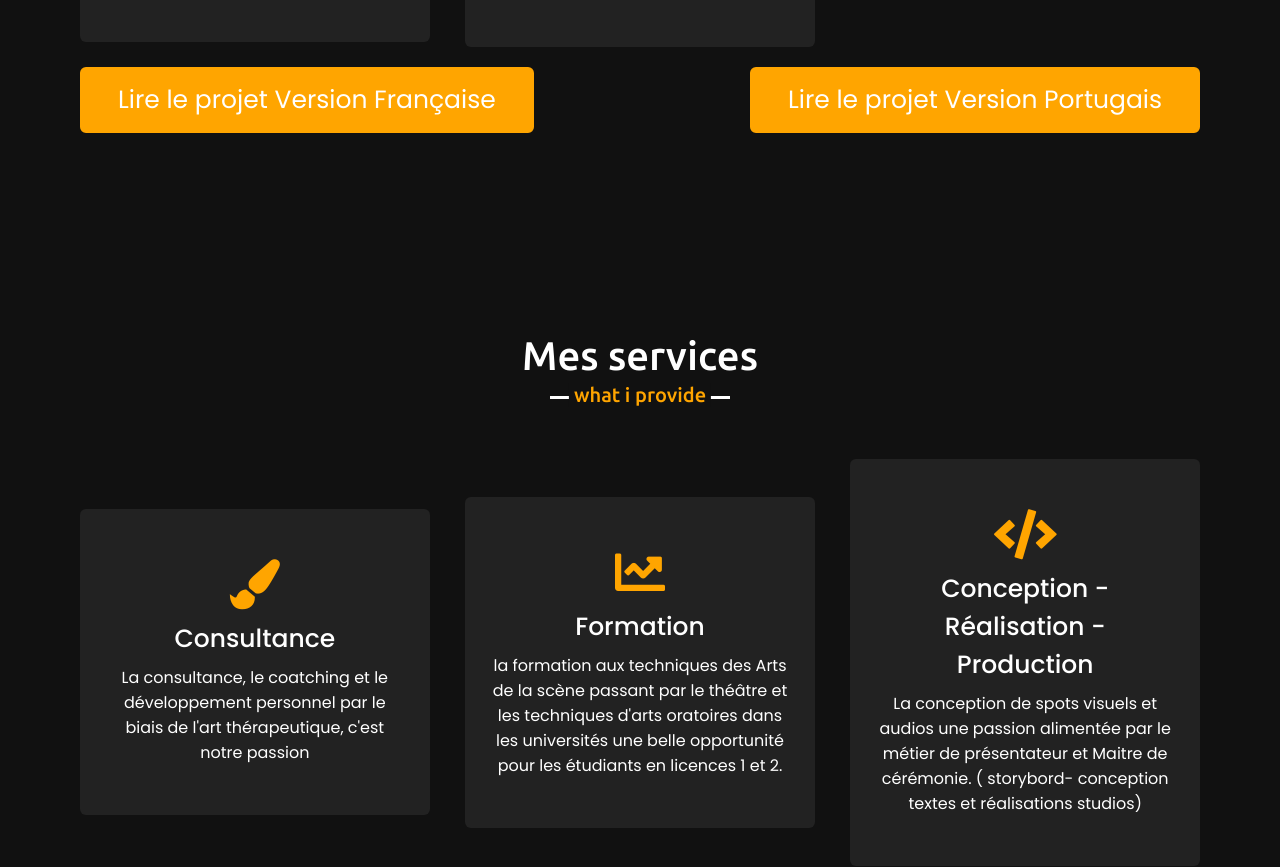
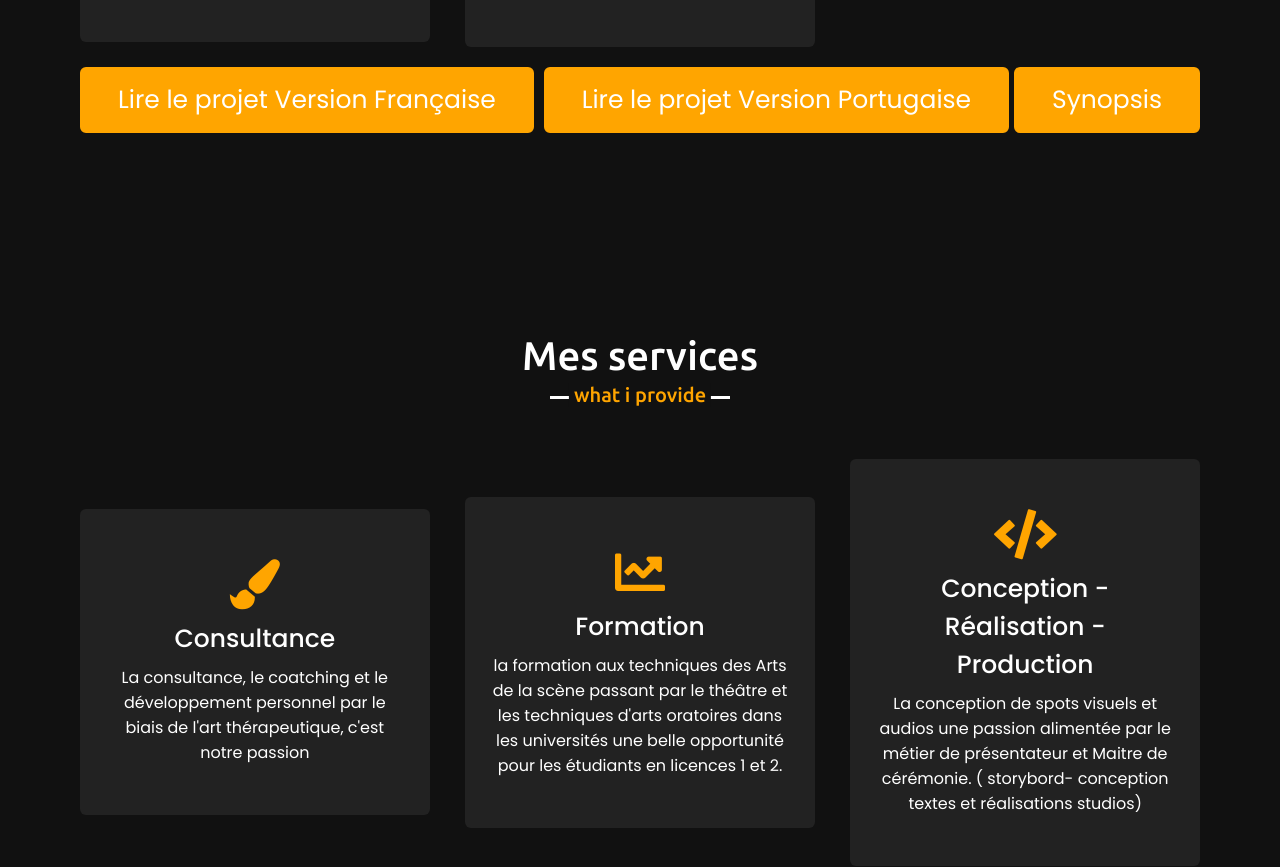
Before and after one commit to linodev19/portfolio, a plain HTML site: page index.html in a window 1280 px wide. Shown: the part 2252-3119 px from the top of the page. Drawn offline with nearby package versions, Linux system fonts and the light colour scheme.

Commit message:
Update index.html

```diff
--- a/index.html
+++ b/index.html
@@ -108,7 +108,17 @@
             font-weight: 400;
             border-radius: 6px;
             border: 2px solid orange;
-            transition: all 0.3s ease;" href="Odyssée vers le Brésil Portuguais.pdf" target="_blank">Lire le projet Version Portugais</a>
+            transition: all 0.3s ease;" href="Odyssée vers le Brésil Portuguais.pdf" target="_blank">Lire le projet Version Portugaise</a>
+
+            <a style="display: inline-block; background: orange;
+            color: #fff;
+            font-size: 25px;
+            padding: 12px 36px;
+            margin-top: 20px;
+            font-weight: 400;
+            border-radius: 6px;
+            border: 2px solid orange;
+            transition: all 0.3s ease;" href="monsieur le ministre conseiller.pdf" target="_blank">Synopsis</a>
            </div>
         </div>
     </div>
```
